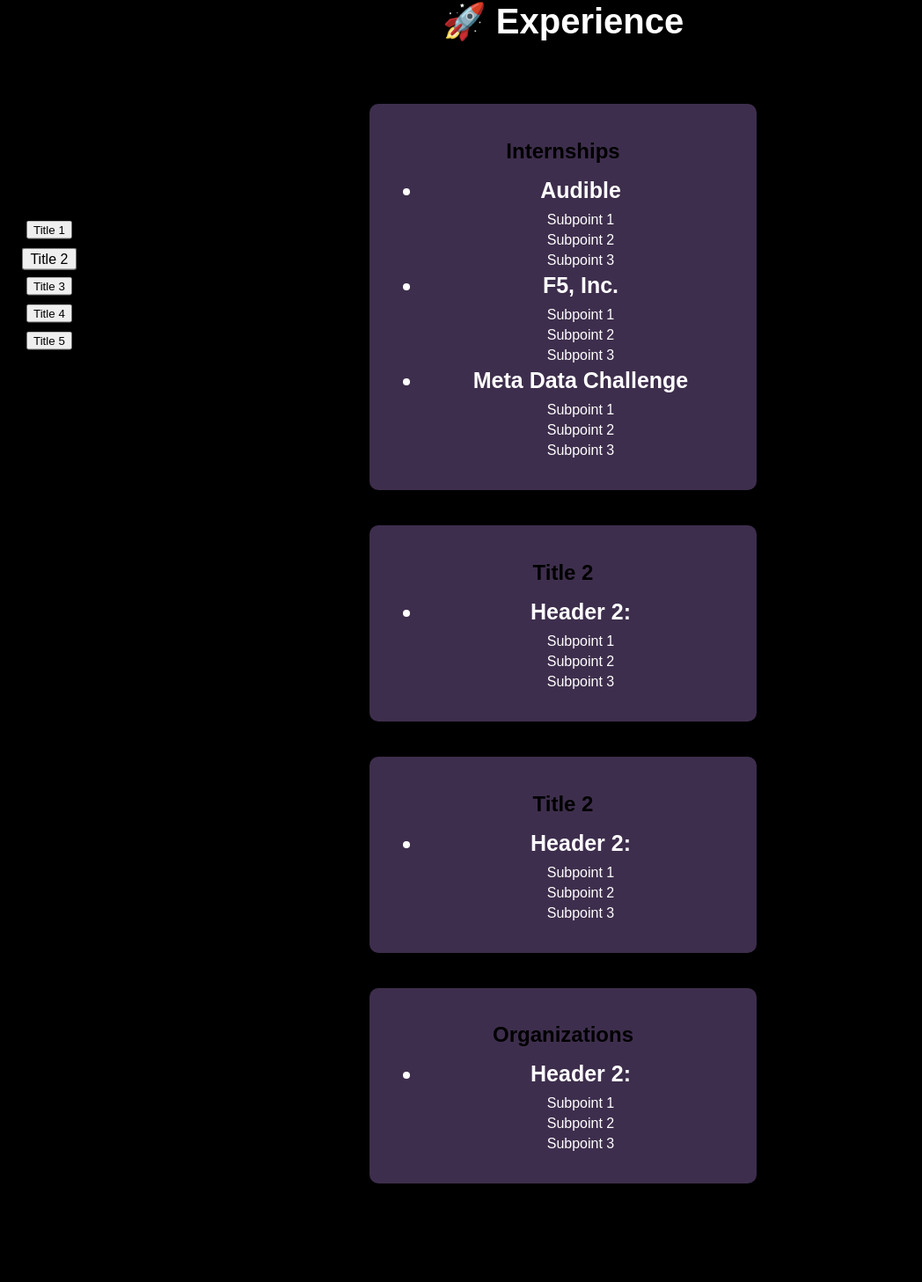
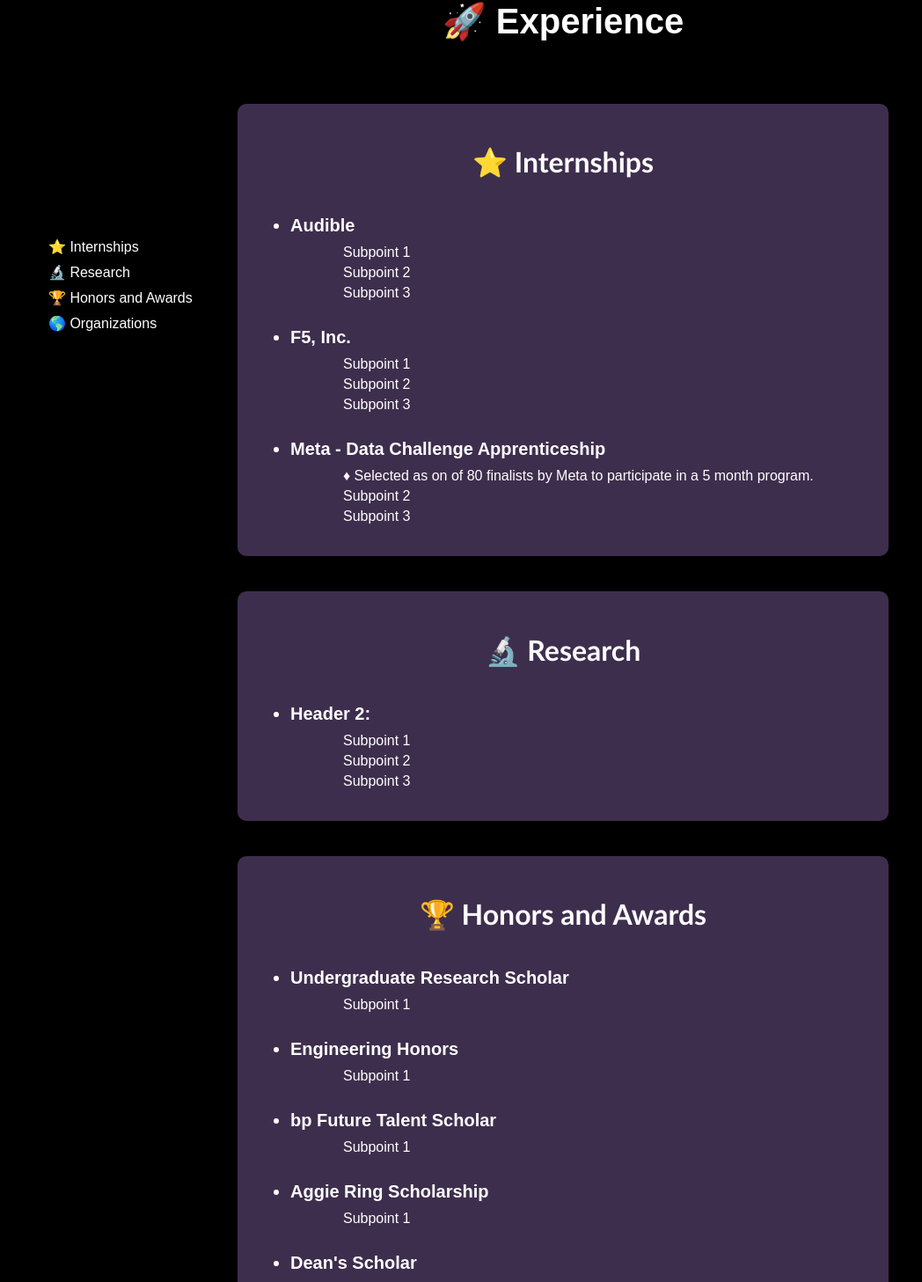
Before and after one commit to ssk2024/ssk2024.github.io, a React (Create React App) app: page /#/experience in a window 1280 px wide. Shown: the part 76-1533 px from the top of the page at 88% size, without its empty margins (0-1048 px from the left). Before the commit the page ends 1491 px from the top, so only its background shows below. Built offline with nearby package versions, Linux system fonts and the light colour scheme.

Commit message:
fixed css for experience page

```diff
--- a/src/pages/ExperiencePage.js
+++ b/src/pages/ExperiencePage.js
@@ -4,23 +4,6 @@
 
 const ExperiencePage = () => {
     const [activeSection, setActiveSection] = useState(null);
-
-    useEffect(() => {
-      const handleScroll = () => {
-        const boxes = document.querySelectorAll('.experience-box');
-        boxes.forEach((box, index) => {
-          const rect = box.getBoundingClientRect();
-          if (rect.top >= 0 && rect.top <= window.innerHeight / 2) {
-            setActiveSection(index);
-          }
-        });
-      };
-
-      window.addEventListener('scroll', handleScroll);
-        return () => {
-          window.removeEventListener('scroll', handleScroll);
-        };
-      }, []);
 
     useEffect(() => {
       const boxes = document.querySelectorAll('.experience-box');
@@ -31,8 +14,9 @@
       });
     }, []);
 
-      const handleClick = (sectionId) => {
+    const handleClick = (sectionId, index) => {
       document.getElementById(sectionId).scrollIntoView({ behavior: 'smooth' });
+      setActiveSection(index);
     };
 
 
@@ -44,19 +28,16 @@
       <div className="side-menu">
       <ul>
           <li className={activeSection === 0 ? 'active' : ''}>
-            <button onClick={() => handleClick('section-1')}>Title 1</button>
+            <button onClick={() => handleClick('section-1', 0)}> ⭐ Internships</button>
           </li>
           <li className={activeSection === 1 ? 'active' : ''}>
-            <button onClick={() => handleClick('section-2')}>Title 2</button>
+            <button onClick={() => handleClick('section-2', 1)}>🔬 Research</button>
           </li>
           <li className={activeSection === 2 ? 'active' : ''}>
-            <button onClick={() => handleClick('section-3')}>Title 3</button>
+            <button onClick={() => handleClick('section-3', 2)}>🏆 Honors and Awards</button>
           </li>
           <li className={activeSection === 3 ? 'active' : ''}>
-            <button onClick={() => handleClick('section-4')}>Title 4</button>
-          </li>
-          <li className={activeSection === 4 ? 'active' : ''}>
-            <button onClick={() => handleClick('section-5')}>Title 5</button>
+            <button onClick={() => handleClick('section-4', 3)}>🌎 Organizations </button>
           </li>
         </ul>
       </div>
@@ -65,9 +46,9 @@
 
         {/* Internships */}
         <div className='experience-box' id = "section-1">
-          <h2 className='experience-box-title' >Internships</h2>
+          <h2 className='experience-box-title' >⭐ Internships</h2>
           <ul>
-            <li className='experience-box-header'>Audible</li>
+            <li className='experience-box-header'>Audible</li> {/* TODO: ADD LINKS FOR COMPANIES */}
             <ul className='experience-box-subpoints'>
               <li>Subpoint 1</li>
               <li>Subpoint 2</li>
@@ -79,9 +60,9 @@
               <li>Subpoint 2</li>
               <li>Subpoint 3</li>
             </ul>
-            <li className='experience-box-header'>Meta Data Challenge</li>
+            <li className='experience-box-header'>Meta - Data Challenge Apprenticeship</li>
             <ul className='experience-box-subpoints'>
-              <li>Subpoint 1</li>
+              <li>♦ Selected as on of 80 finalists by Meta to participate in a 5 month program. </li>
               <li>Subpoint 2</li>
               <li>Subpoint 3</li>
             </ul>
@@ -90,7 +71,7 @@
 
         {/* Research */}
         <div className='experience-box'  id = "section-2">
-          <h2 className='experience-box-title'>Title 2</h2>
+          <h2 className='experience-box-title'>🔬 Research </h2>
           <ul>
             <li className='experience-box-header'>Header 2:</li>
             <ul className='experience-box-subpoints'>
@@ -103,20 +84,34 @@
 
         {/* Awards & Honors */}
         <div className='experience-box' id = "section-3">
-          <h2 className='experience-box-title'>Title 2</h2>
+          <h2 className='experience-box-title'>🏆 Honors and Awards </h2>
           <ul>
-            <li className='experience-box-header'>Header 2:</li>
+            <li className='experience-box-header'>Undergraduate Research Scholar</li>
             <ul className='experience-box-subpoints'>
               <li>Subpoint 1</li>
-              <li>Subpoint 2</li>
-              <li>Subpoint 3</li>
+            </ul>
+            <li className='experience-box-header'>Engineering Honors</li>
+            <ul className='experience-box-subpoints'>
+              <li>Subpoint 1</li>
+            </ul>
+            <li className='experience-box-header'>bp Future Talent Scholar</li>
+            <ul className='experience-box-subpoints'>
+              <li>Subpoint 1</li>
+            </ul>
+            <li className='experience-box-header'>Aggie Ring Scholarship</li>
+            <ul className='experience-box-subpoints'>
+              <li>Subpoint 1</li>
+            </ul>
+            <li className='experience-box-header'>Dean's Scholar</li>
+            <ul className='experience-box-subpoints'>
+              <li>Subpoint 1</li>
             </ul>
           </ul>
         </div>
 
         {/* Organizations */}
         <div className='experience-box' id = "section-4">
-          <h2 className='experience-box-title'>Organizations</h2>
+          <h2 className='experience-box-title'>🌎 Organizations</h2>
           <ul>
             <li className='experience-box-header'>Header 2:</li>
             <ul className='experience-box-subpoints'>
--- a/src/pages/pages.css
+++ b/src/pages/pages.css
@@ -108,7 +108,7 @@
 
 .experience-box {
   width: 80%; /* Adjust the width of the boxes */
-  max-width: 400px; /* Set a maximum width for the boxes */
+  max-width: 700px; /* Set a maximum width for the boxes */
   padding: 20px;
   margin: 20px auto; /* Center the boxes horizontally */
   background-color: rgba(204, 153, 255, 0.3); /* Transparent light purple */
@@ -129,20 +129,24 @@
 
 
 .experience-box-title {
-  font-size: 1.5rem;
+  font-size:2rem;
+  font-family: 'Gill Sans', 'Gill Sans MT', Calibri, 'Trebuchet MS', sans-serif;
   margin-bottom: 15px;
-  color: black;
+  color: white;
 }
 
 .experience-box-header {
+  text-align: left;
   font-weight: bold;
-  font-size: 25px;
+  font-size: 20px;
+  padding-top: 25px;
 }
 
 .experience-box-subpoints {
   margin-top: 10px;
+  text-align: left;
   list-style-type: none;
-  padding-left: 0;
+  padding-left: 60px;
 }
 
 .experience-box-subpoints li {
@@ -152,6 +156,7 @@
 
 .side-menu {
   position: fixed;
+  text-align: left;
   top: 50%;
   left: 20px;
   transform: translateY(-50%);
@@ -163,7 +168,7 @@
 
 .side-menu ul {
   list-style-type: none;
-  padding: 0;
+  padding-left: 25px;
 }
 
 .side-menu li {
@@ -176,3 +181,14 @@
   transform: scale(1.2);
   font-size: 1.2rem;
 }
+
+.side-menu a,
+.side-menu button {
+  color: inherit;
+  text-decoration: none;
+  background: none;
+  border: none;
+  cursor: pointer;
+  font: inherit;
+  padding: 0;
+}
```
Also changed, not shown: src/pages/txt.txt. Lines whose indentation alone changed are shown as unchanged.
